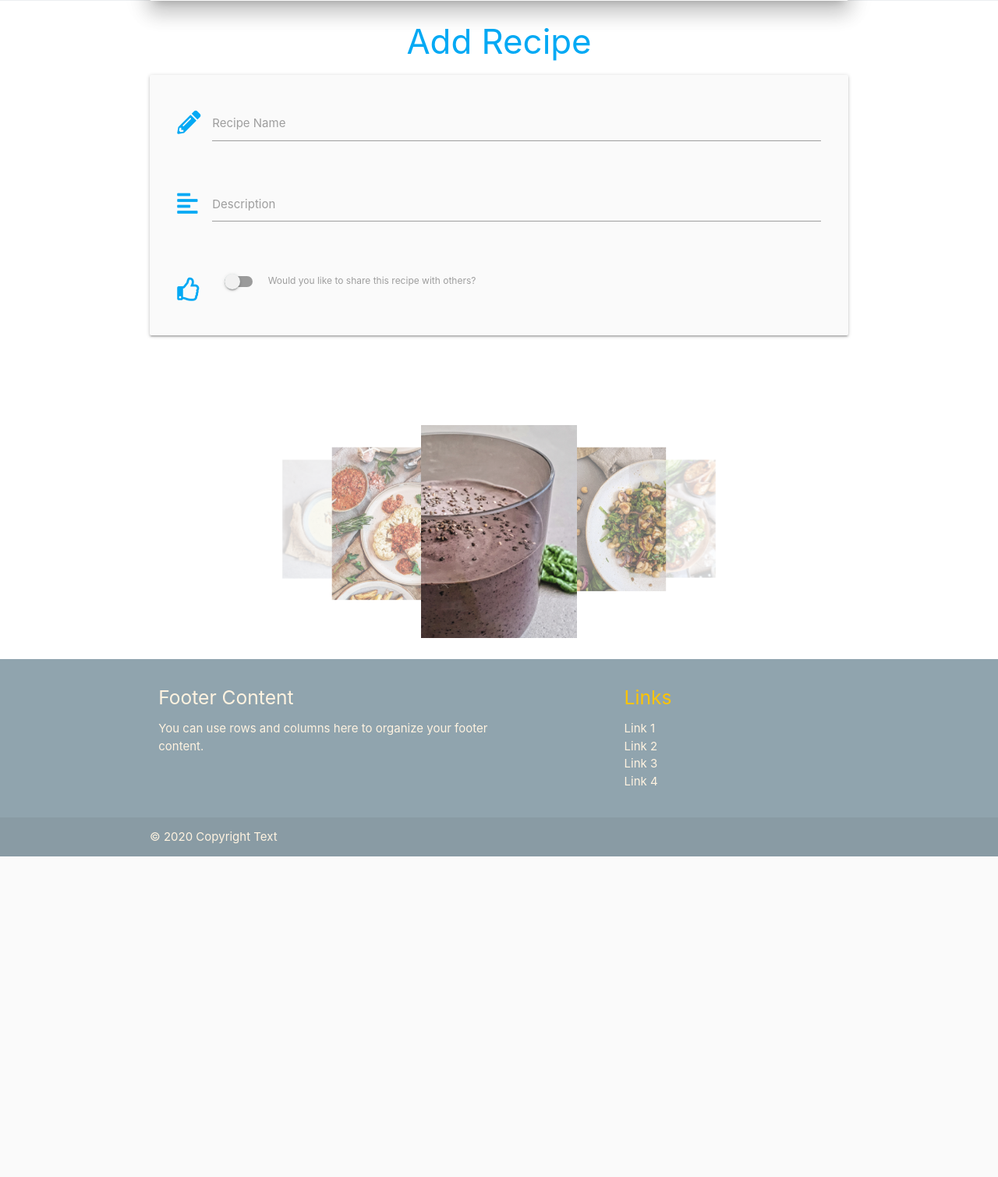
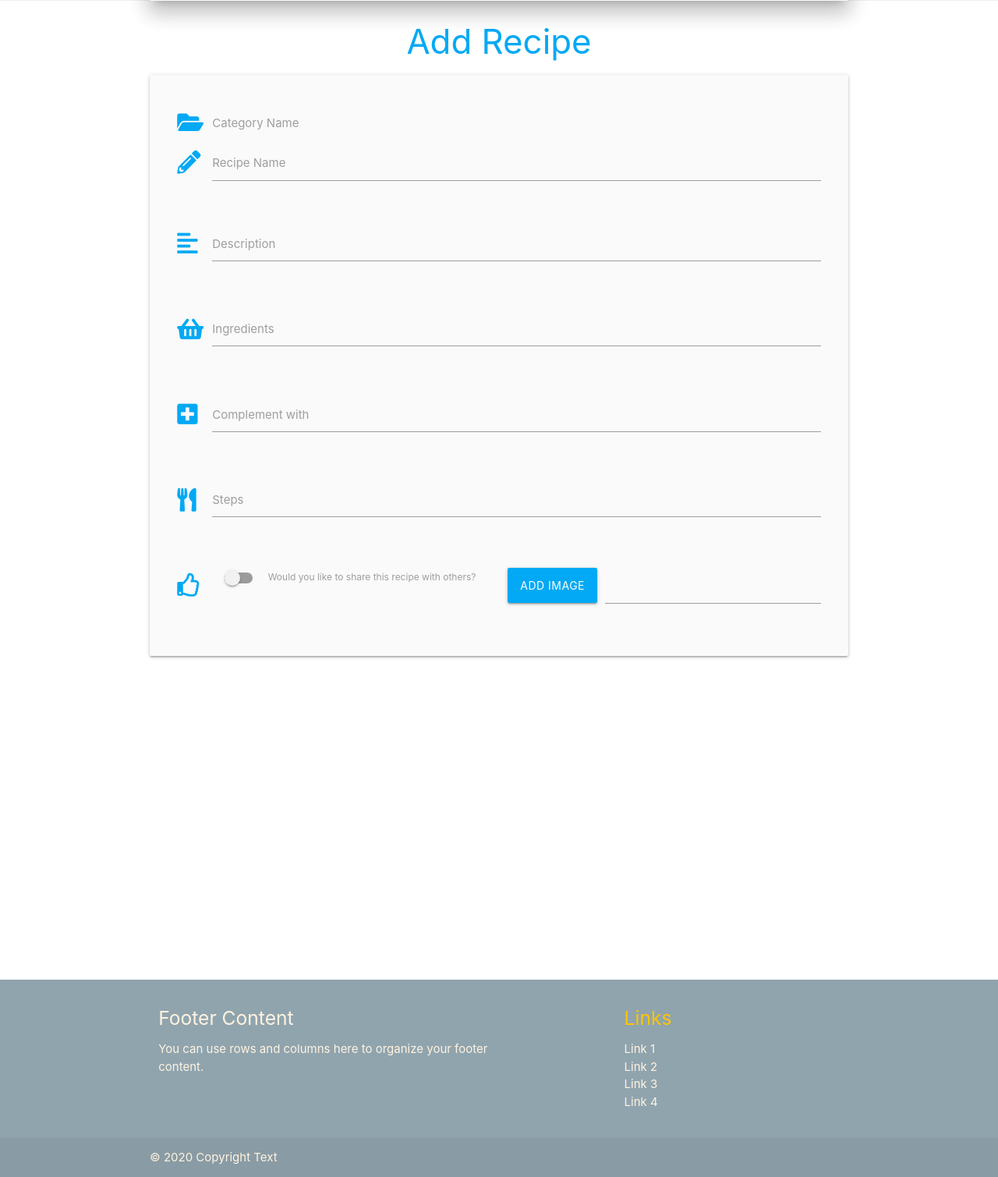
Before and after one commit to grisselfaura/Milestone-Third-Project-Data-Centric-Dev, a Flask app: page /add_recipe in a window 1280 px wide. Shown: the part 380-1889 px from the top of the page at 78% size. Before the commit the page ends 1478 px from the top, so only its background shows below. Run offline with Flask 2, Linux system fonts and the light colour scheme; data that the repository does not hold is empty; some libraries are stand-ins or nearby versions.

Commit message:
Add Custom Recipe Input fields

```diff
--- a/app.py
+++ b/app.py
@@ -112,7 +112,8 @@ def sign_out():
 
 @app.route("/add_recipe")
 def add_recipe():
-    return render_template("add_recipe.html")
+    categories = mongo.db.categories.find().sort("category_name", 1)
+    return render_template("add_recipe.html", categories=categories)
 
 
 if __name__ == "__main__":
--- a/static/js/script.js
+++ b/static/js/script.js
@@ -2,13 +2,8 @@ $(document).ready(function(){
     $(".sidenav").sidenav();
     $(".collapsible").collapsible();
     $(".carousel").carousel();
+    $("select").formSelect();
+    $('input#input_text, textarea#textarea2, textarea#recipe_description, textarea#basic_ingredients, textarea#complementary_ingredients textarea#category_method
+').characterCounter();
 
 });
-
-$(".carousel.carousel-slider").carousel({
-    fullWidth: true
-});
-
-$(document).ready(function(){
-    $('.carousel').carousel();
-});
--- a/templates/add_recipe.html
+++ b/templates/add_recipe.html
@@ -5,6 +5,20 @@
 
         <div class="row card-panel grey lighten-5">
             <form class="col s12" method="POST" action="">
+                <!-- Category name-->
+                <div class="row">
+                    <div class="input-field col s12">
+                        <i class="fas fa-folder-open prefix light-blue-text"></i>
+                        <select id="category_name" name="category_name" class="validate" required>
+                            <option value="" disabled selected>Choose Category</option>
+                            {% for category in categories %}
+                            <option value="{{ category.category_name }}">{{ category.category_name }}</option>
+                            {% endfor %}
+                        </select>
+                        <label>Category Name</label>
+                    </div>
+                </div>
+                <!-- Recipe name-->
                 <div class="row">
                     <div class="input-field col s12">
                         <i class="fas fa-pencil-alt prefix light-blue-text"></i>
@@ -13,16 +27,45 @@
                         <label for="recipe_name">Recipe Name</label>
                     </div>
                 </div>
+                <!-- Description-->
                 <div class="row">
                     <div class="input-field col s12">
                         <i class="fas fa-align-left prefix light-blue-text"></i>
-                        <textarea id="recipe_description" name="recipe_description" minlength="5"
-                            maxlenght="300" class="materialize-textarea validate" required></textarea>
+                        <textarea id="recipe_description" name="recipe_description" data-length="300"
+                            class="materialize-textarea validate" required></textarea>
                         <label for="recipe_description">Description</label>
                     </div>
                 </div>
+                <!-- Basic ingredients-->
+                 <div class="row">
+                    <div class="input-field col s12">
+                        <i class="fas fa-shopping-basket prefix light-blue-text"></i>
+                        <textarea id="basic_ingredients" name="basic_ingredients"
+                            data-length="300" class="materialize-textarea validate" required></textarea>
+                        <label for="basic_ingredients">Ingredients</label>
+                    </div>
+                </div>
+                <!-- Complementary ingredients-->
+                 <div class="row">
+                    <div class="input-field col s12">
+                        <i class="fas fa-plus-square prefix light-blue-text"></i>
+                        <textarea id="complementary_ingredients" name="complementary_ingredients"
+                            data-length="300" class="materialize-textarea validate" required></textarea>
+                        <label for="complementary_ingredients">Complement with </label>
+                    </div>
+                </div>
+                <!-- Steps-->
+                 <div class="row">
+                    <div class="input-field col s12">
+                        <i class="fas fa-utensils prefix light-blue-text"></i>
+                        <textarea id="category_method" name="category_method"
+                            data-length="1000" class="materialize-textarea validate" required></textarea>
+                        <label for="category_method">Steps </label>
+                    </div>
+                </div>
+                <!-- Share online checkbox-->
                 <div class="row">
-                    <div class="input-field col s12">
+                    <div class="input-field col s6">
                         <div class="switch">
                             <i class="far fa-thumbs-up prefix light-blue-text"></i>
                             <label for="share_recipe">
@@ -32,6 +75,17 @@
                             </label>
                         </div>
                     </div>
+
+                    <!-- Add image-->
+                    <div class="file-field input-field col s6">
+                        <div class="btn light-blue">
+                            <span>Add image</span>
+                            <input type="file">
+                        </div>
+                        <div class="file-path-wrapper">
+                            <input class="file-path validate" type="text">
+                        </div>
+                    </div>
                 </div>
             </form>
         </div>
```
